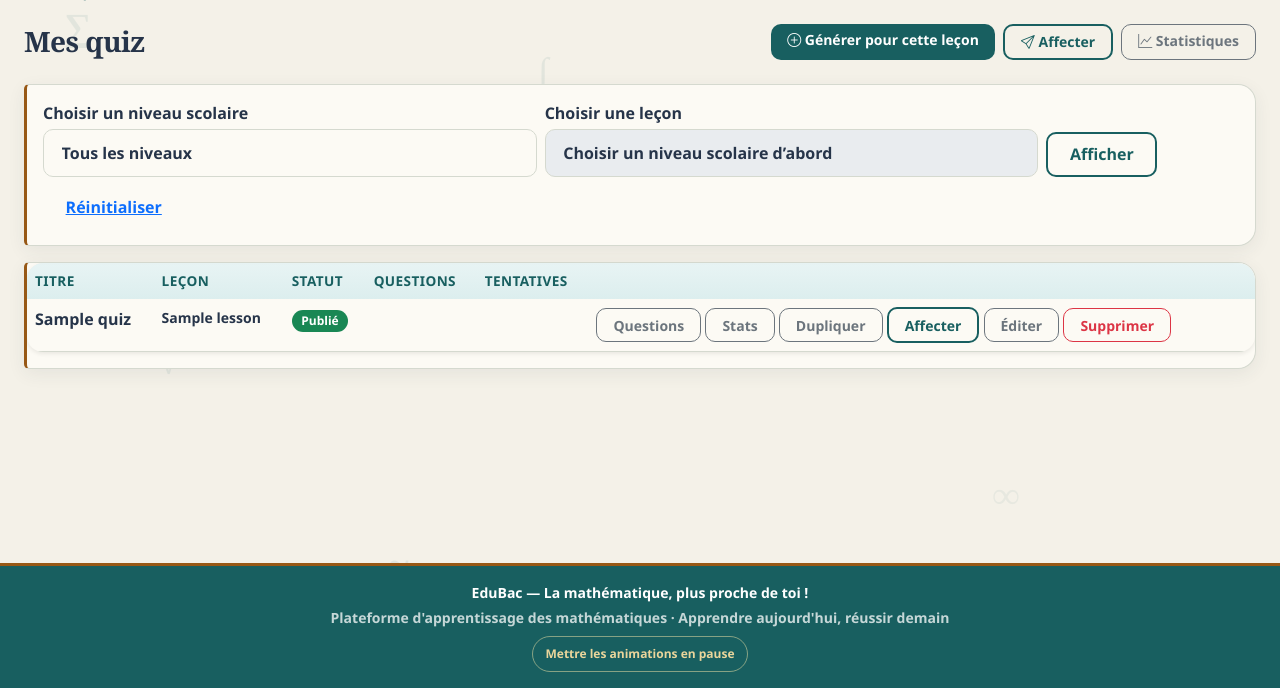
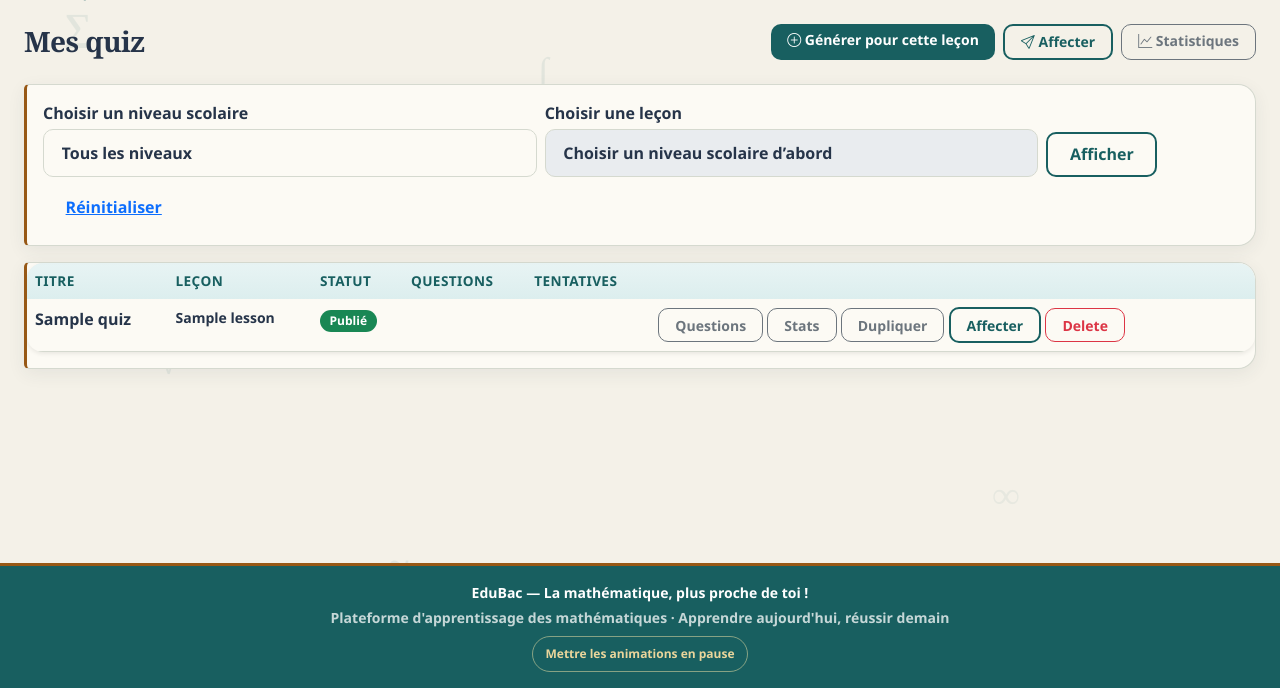
Before and after one commit to elhadiabdelmounaim/EduBac_C, a Django app: template EduBac/templates/quizzes/manage.html in a window 1280 px wide. Shown: the part 112-800 px from the top of the page. Run offline with Django 5.2, Linux system fonts and the light colour scheme; tables that the repository leaves empty hold one stand-in row (values such as "Sample post"); the template is opened without the code that fills it: values that come from a table or form of the project are taken from there, most other values are stand-ins (such as "Sample title", 1, 10 or a date in 2020).

Commit message:
Update memory documentation and quiz management functionality
Replit-Commit-Author: Agent

```diff
--- a/EduBac/quizzes/test_deletion.py
+++ b/EduBac/quizzes/test_deletion.py
@@ -130,6 +130,9 @@ class QuizDeletionTests(TestCase):
     def test_delete_links_on_teacher_lists_and_question_editor(self):
         for route in ('quizzes:manage', 'quizzes:training'):
             self.assertContains(self.client.get(reverse(route)), self.url)
+        manage = self.client.get(reverse('quizzes:manage'))
+        self.assertNotContains(manage, '/admin/quizzes/quiz/')
+        self.assertContains(manage, '>Delete</a>')
         self.assertContains(
             self.client.get(reverse('quizzes:edit_questions', args=[self.quiz.pk])), self.url,
         )
--- a/EduBac/templates/quizzes/manage.html
+++ b/EduBac/templates/quizzes/manage.html
@@ -76,8 +76,7 @@
                 <a href="{% url 'quizzes:question_stats' q.pk %}" class="btn btn-sm btn-outline-secondary">Stats</a>
                 <a href="{% url 'quizzes:duplicate' q.pk %}" class="btn btn-sm btn-outline-secondary">Dupliquer</a>
                 <a href="{% url 'quizzes:assign_quiz' q.pk %}" class="btn btn-sm btn-outline-primary">Affecter</a>
-                <a href="/admin/quizzes/quiz/{{ q.pk }}/change/" class="btn btn-sm btn-outline-secondary">Éditer</a>
-                <a href="{% url 'quizzes:delete' q.pk %}" class="btn btn-sm btn-outline-danger" aria-label="Supprimer le quiz {{ q.title }}">Supprimer</a>
+                <a href="{% url 'quizzes:delete' q.pk %}" class="btn btn-sm btn-outline-danger" aria-label="Supprimer le quiz {{ q.title }}">Delete</a>
             </td>
         </tr>
     {% empty %}
```
Also changed, not shown: .agents/memory/MEMORY.md, .agents/memory/quiz-actions.md (added).
